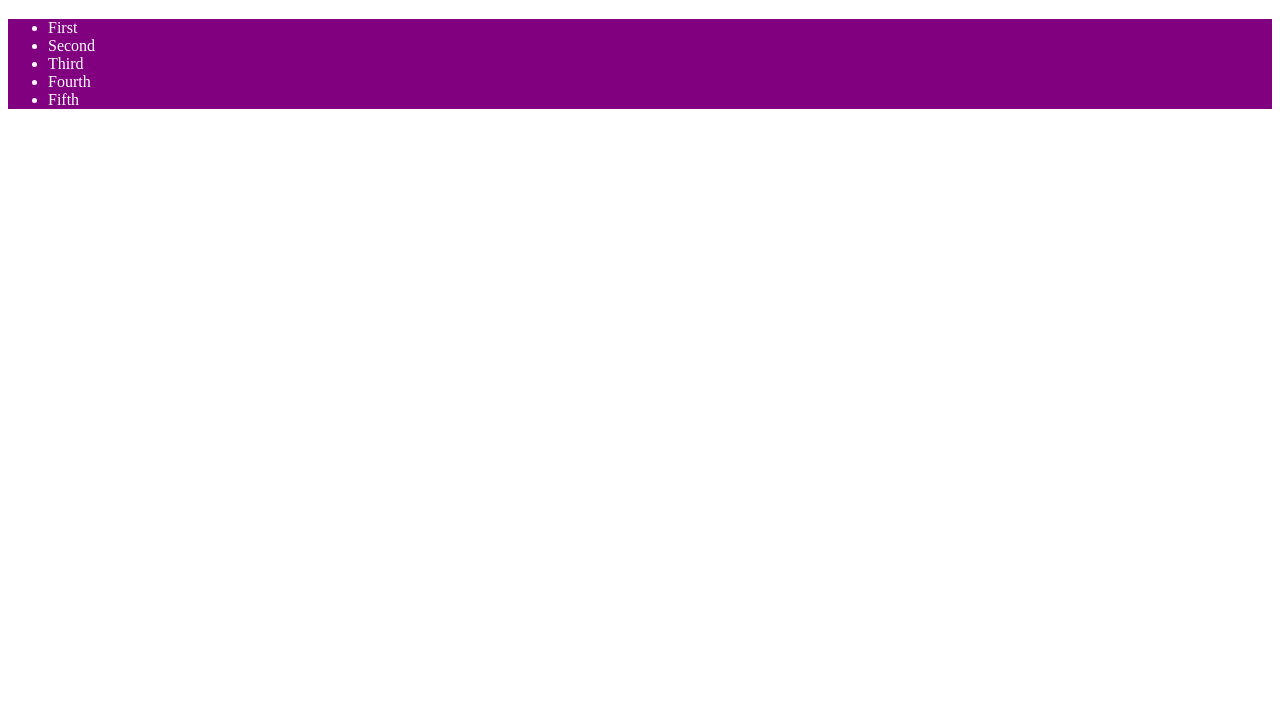
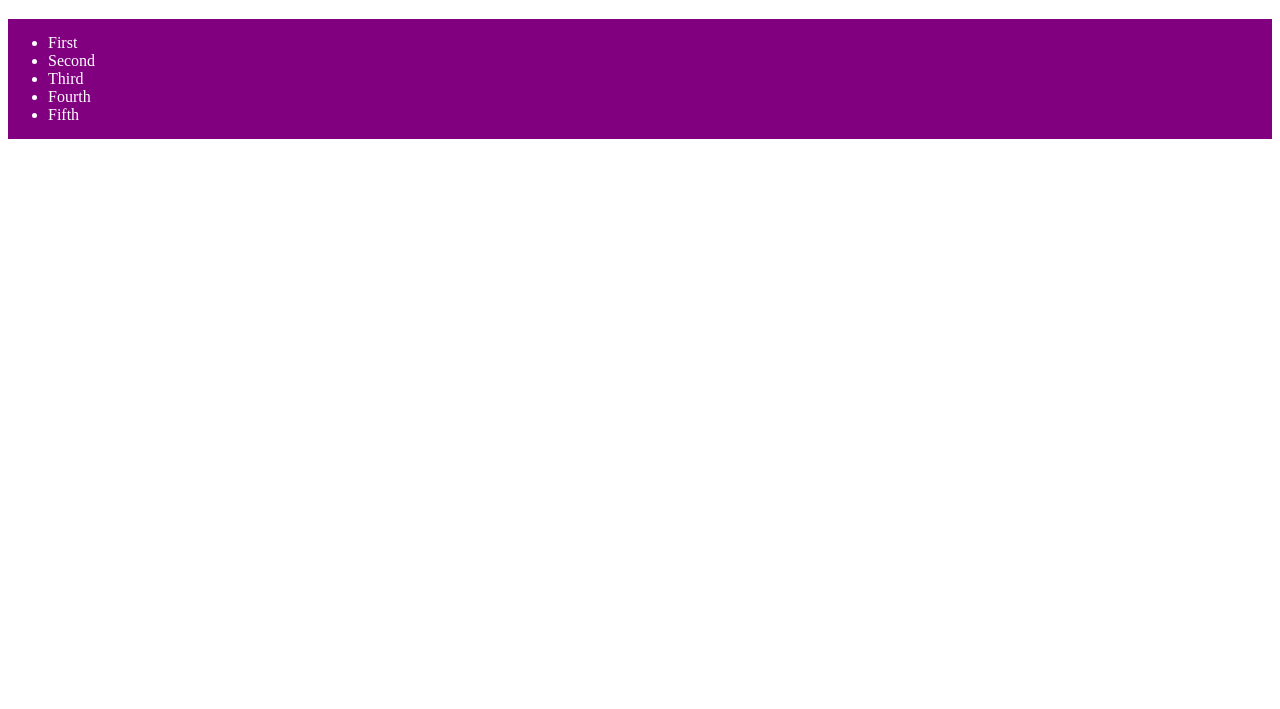
Before and after one commit to YevheniiaLy/lesson-8, a plain HTML site: page index.html in a window 1280 px wide. Shown: the part 91-800 px from the top of the page. Drawn offline with Linux system fonts and the light colour scheme.

Commit message:
add padding ul

```diff
--- a/style.css
+++ b/style.css
@@ -6,4 +6,5 @@ h1 {
 ul {
   background-color: purple;
   color: white;
+  padding: 15px 40px;
 }
```
